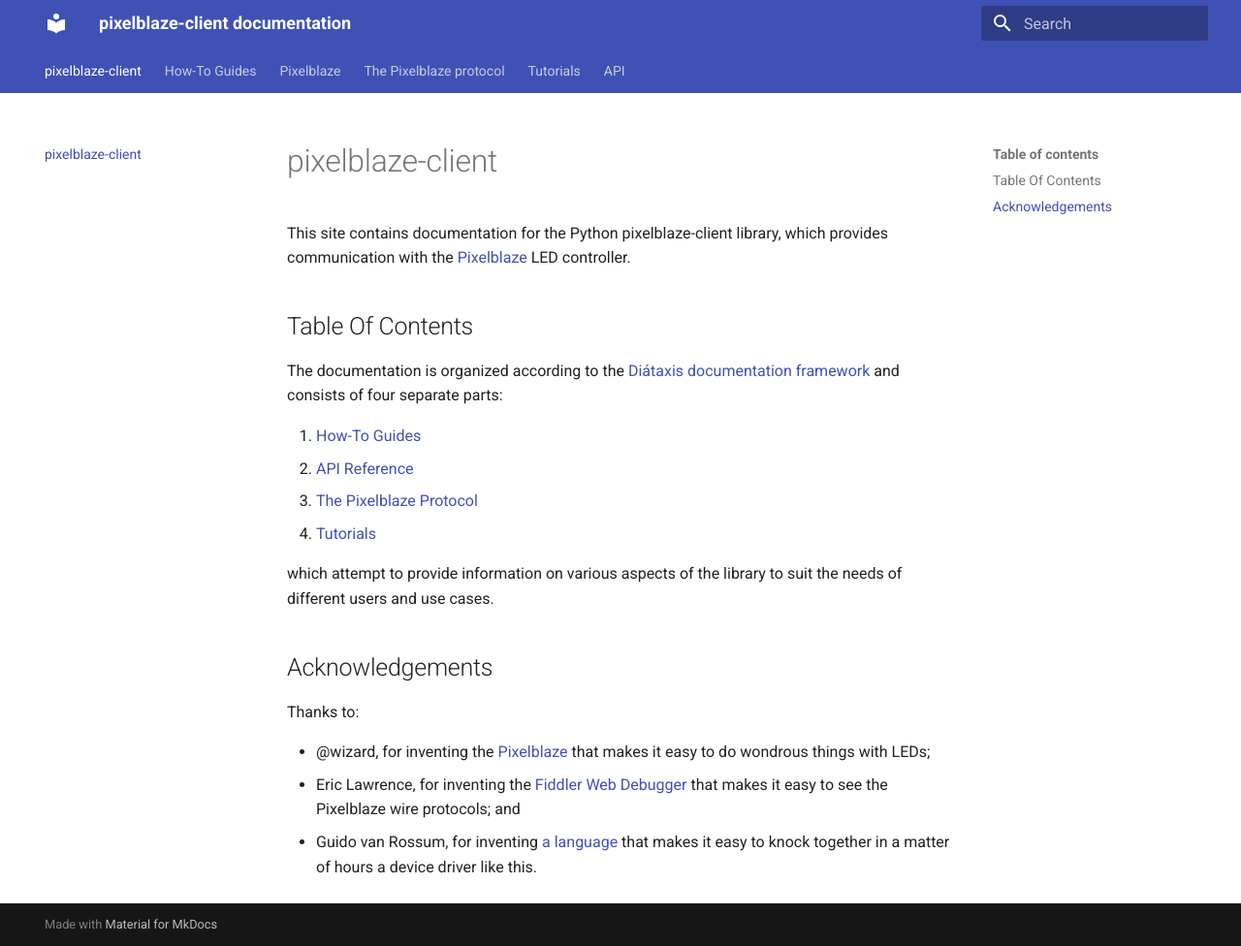
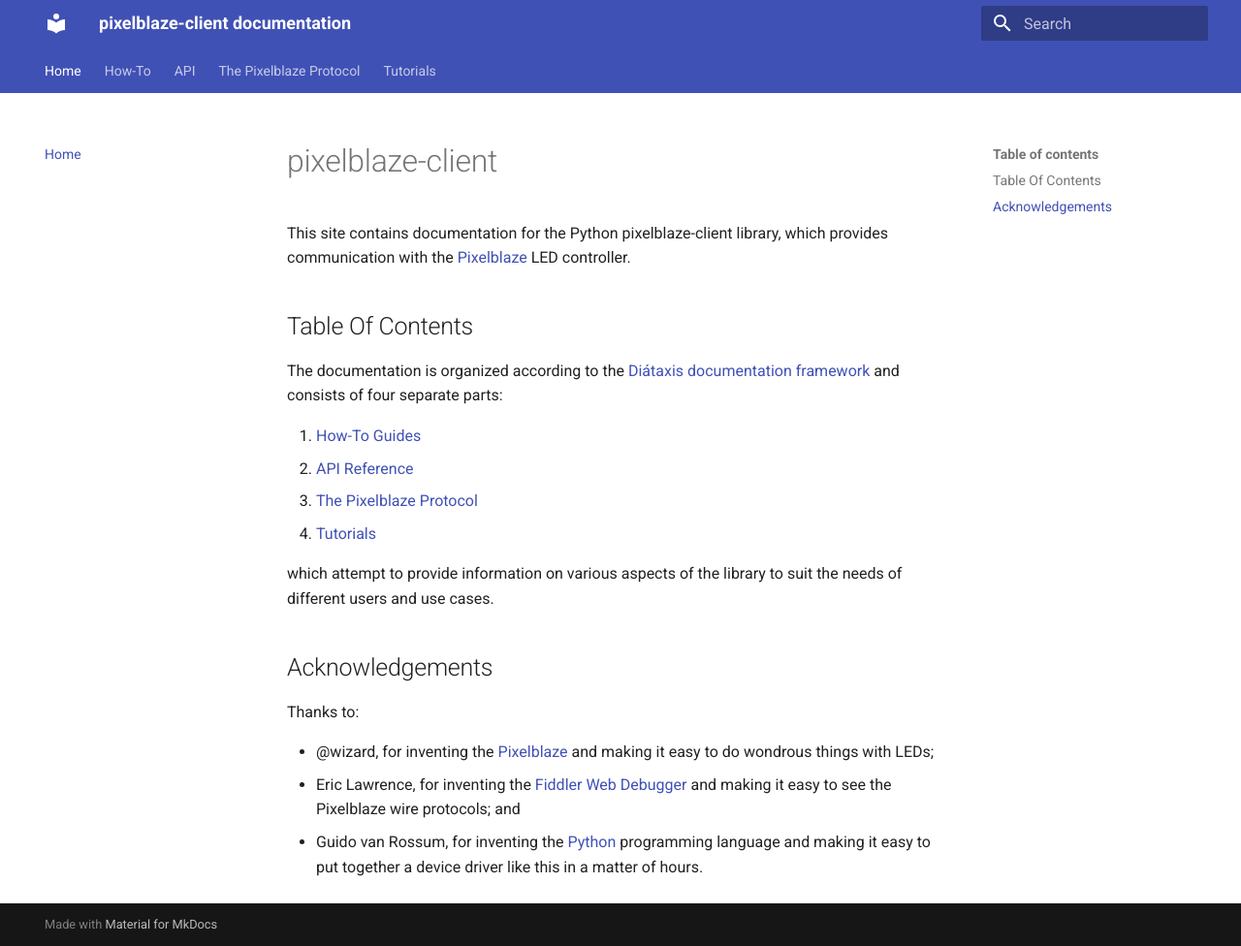
Before and after one commit to zranger1/pixelblaze-client, an MkDocs documentation site: the page built from docs/index.md, in a window 1280 px wide and 976 px high. Shown: the whole window at 97% size. Built offline with MkDocs 1.6.1 and Material for MkDocs 9.7.7, drawn with Linux system fonts in a browser that asks for light colours.

```diff
--- a/docs/index.md
+++ b/docs/index.md
@@ -18,6 +18,6 @@ which attempt to provide information on various aspects of the library to suit t
 
 Thanks to:
 
-* @wizard, for inventing the [Pixelblaze](https://electromage.com/) that makes it easy to do wondrous things with LEDs;
-* Eric Lawrence, for inventing the [Fiddler Web Debugger](https://www.telerik.com/fiddler/) that makes it easy to see the Pixelblaze wire protocols; and
-* Guido van Rossum, for inventing [a language](https://www.python.org/) that makes it easy to knock together in a matter of hours a device driver like this.
+* @wizard, for inventing the [Pixelblaze](https://electromage.com/) and making it easy to do wondrous things with LEDs;
+* Eric Lawrence, for inventing the [Fiddler Web Debugger](https://www.telerik.com/fiddler/) and making it easy to see the Pixelblaze wire protocols; and
+* Guido van Rossum, for inventing the [Python](https://www.python.org/) programming language and making it easy to put together a device driver like this in a matter of hours.
--- a/mkdocs.yml
+++ b/mkdocs.yml
@@ -1,11 +1,16 @@
 site_name: pixelblaze-client documentation
+site_url: https://zranger1.github.io/pixelblaze-client/
 
 theme:
   name: "material"
+  #logo: images/logo.svg or logo.png
   features:
     - navigation.tabs
+    #- navigation.tabs.sticky
     - navigation.sections
     - navigation.indexes
+    #- navigation.instant
+    #- toc.integrate
 
 plugins:
   - search
@@ -13,6 +18,7 @@ plugins:
   - mkdocstrings
   - mkapi:
       src_dirs: [ pixelblaze ]
+  - social
 
 markdown_extensions:
   - toc:
@@ -23,10 +29,9 @@ markdown_extensions:
   - admonition
 
 nav:
-  - index.md
-  - how-to-guides.md
-  - pixelblaze.md
-  - pixelblazeProtocol.md
-  - tutorials.md
-  - API: mkapi/api/pixelblaze/pixelblaze
-  #- api/pixelblaze.md
+  - Home: index.md
+  - How-To: how-to-guides.md
+  - API: pixelblaze.md
+  #- API: mkapi/api/pixelblaze/pixelblaze
+  - The Pixelblaze Protocol: pixelblazeProtocol.md
+  - Tutorials: tutorials.md
```
Also changed, not shown: docs/api/pixelblaze.md (deleted, +0 -7 lines), docs/api/source/pixelblaze.md (deleted, +0 -1 lines).
